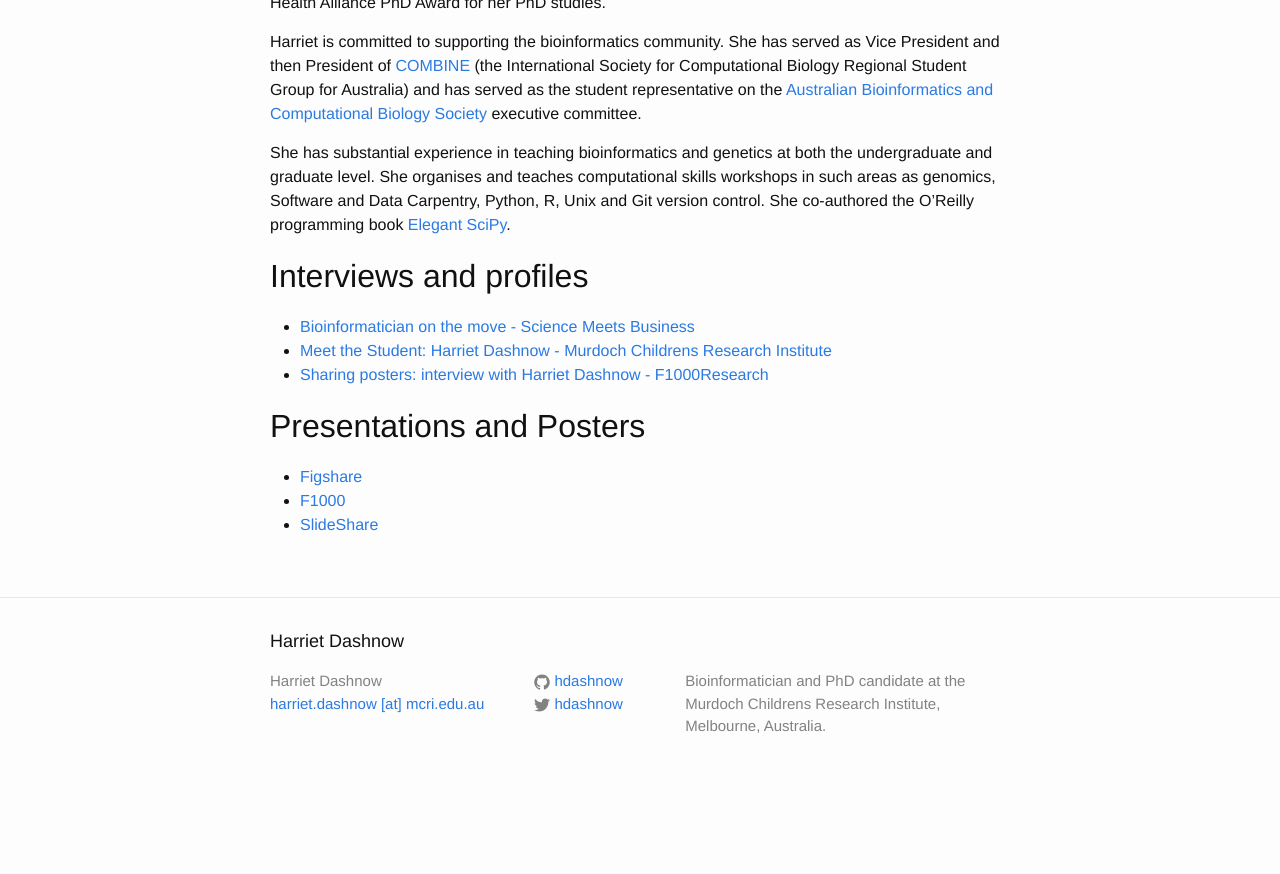
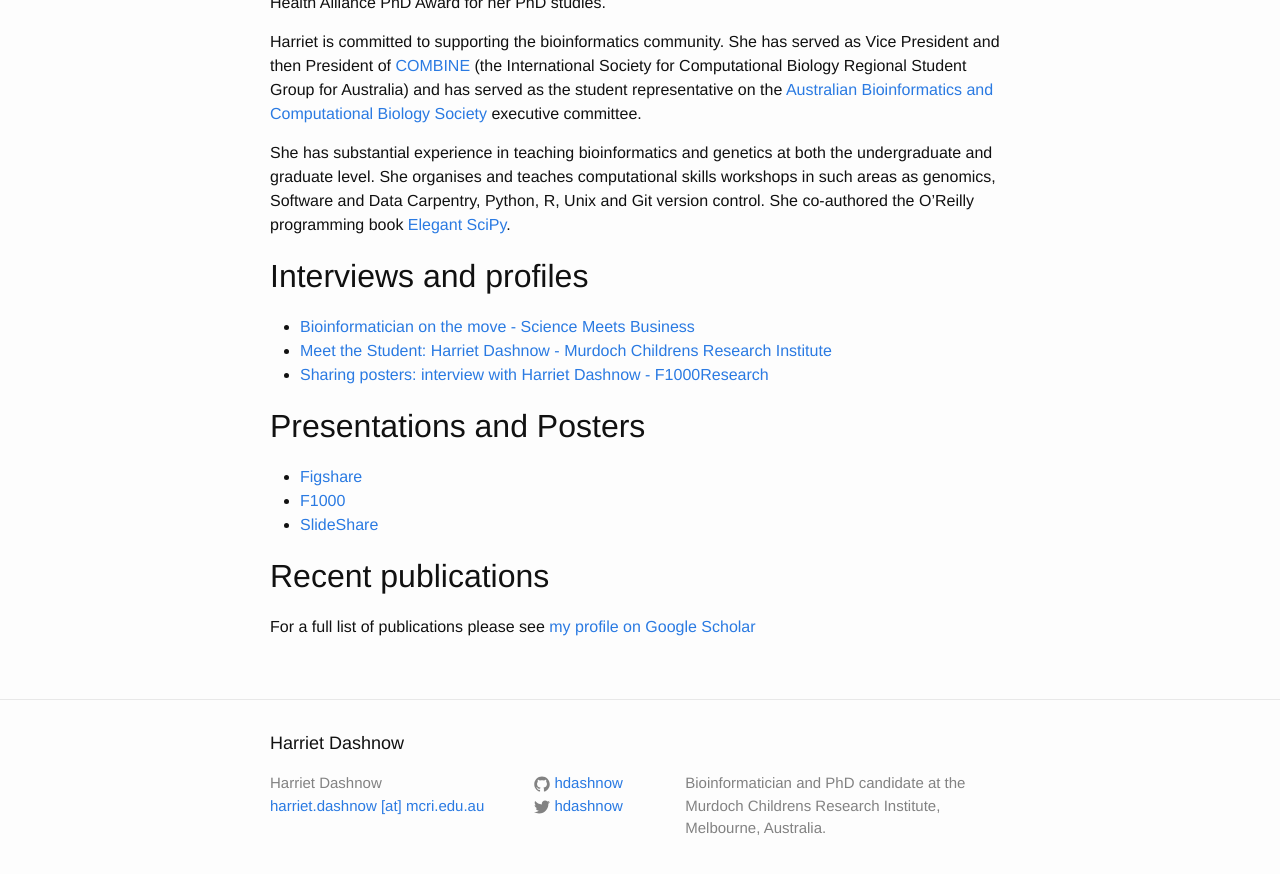
Before and after one commit to hdashnow/hdashnow.github.io, a Jekyll site: the page built from about.md, in a window 1280 px wide and 900 px high, scrolled down 1565 px. Shown: the top 874 px of the window. Built offline with Jekyll 4.4.1, drawn with Linux system fonts in a browser that asks for light colours; before the commit the page ends 2363 px from its top, so only the background shows below that; some of the changed lines change nothing that is shown.

Commit message:
Add recent publications java script from https://github.com/mikecrabb/ORCID.js

```diff
--- a/_includes/head.html
+++ b/_includes/head.html
@@ -9,4 +9,6 @@
   <link rel="stylesheet" href="{{ "/css/main.css" | prepend: site.baseurl }}">
   <link rel="canonical" href="{{ page.url | replace:'index.html','' | prepend: site.baseurl | prepend: site.url }}">
   <link rel="alternate" type="application/rss+xml" title="{{ site.title }}" href="{{ "/feed.xml" | prepend: site.baseurl | prepend: site.url }}" />
+
+  <script src="/js/orcid.js"></script>
 </head>
--- a/_includes/header.html
+++ b/_includes/header.html
@@ -23,5 +23,4 @@
     </nav>
 
   </div>
-
 </header>
--- a/about.md
+++ b/about.md
@@ -50,3 +50,10 @@
 * [Figshare](https://figshare.com/authors/Harriet_Dashnow/813049)
 * [F1000](http://f1000research.com/search?q=dashnow)
 * [SlideShare](http://www.slideshare.net/AustralianBioinformatics/how-we-became-bioinformaticians)
+
+## Recent publications
+For a full list of publications please see [my profile on Google Scholar](http://scholar.google.com.au/citations?user=4Y3m53gAAAAJ&hl=en)
+<script>
+    createORCIDProfile("0000-0001-8433-6270","myPublications");
+</script>
+<div id="myPublications"></div>
--- /dev/null
+++ b/js/orcid.js
@@ -0,0 +1,208 @@
+/**
+ * Created by michaelcrabb on 05/03/2017.
+ */
+
+
+function createORCIDProfile(orcidID, elementID) {
+
+  var ORCIDLink = "https://pub.orcid.org/v2.0/" + orcidID + "/works";
+
+  fetch(ORCIDLink,
+
+      {
+        headers: {
+          "Accept": "application/orcid+json"
+        }
+      })
+    .then(
+      function(response) {
+        if (response.status !== 200) {
+          console.log('Looks like there was a problem. Status Code: ' +
+            response.status);
+          return;
+        }
+
+        // Examine the text in the response
+        response.json().then(function(data) {
+
+          ////DEBUG!
+          // console.log(data);
+
+          var output = "";
+          for (var i in data.group) {
+
+            if (i >= 20) { break; }
+
+            //PAPER NAME
+            if (data.group[i]["work-summary"]["0"].title.title.value != null) {
+              var publicationName = data.group[i]["work-summary"]["0"].title.title.value;
+            }
+
+
+            //PUBLICATION YEAR
+            if (data.group[i]["work-summary"]["0"]["publication-date"] != null) {
+              var publicationYear = data.group[i]["work-summary"]["0"]["publication-date"].year.value;
+            } else {
+              var publicationYear = "";
+            }
+
+            //DOI REFERENCE
+            if (data.group[i]["external-ids"]["external-id"]["length"] != 0) {
+              for (var j in data.group[i]["external-ids"]["external-id"]) {
+                if (data.group[i]["external-ids"]["external-id"][j]["external-id-type"] == 'doi') {
+                  var doiReference = data.group[i]["external-ids"]["external-id"][j]["external-id-value"];
+                  break;
+                }
+              }
+            } else {
+              var doiReference = "";
+            }
+
+            //JOURNAL NAME
+            var putcode = data.group[i]["work-summary"]["0"]["put-code"];
+            //console.log(journalTitle);
+
+            output += "<p><span id='publication_" + i + "'><strong>" + publicationName + "</strong>";
+            output += " (" + publicationYear + ") </em></span>";
+            output += " <a href='https://doi.org/" + doiReference + "'> " + doiReference + "</a></p>";
+            getJournalTitle(orcidID, putcode, i);
+
+          }
+
+          document.getElementById(elementID).innerHTML = output;
+        });
+      }
+    )
+    .catch(function(err) {
+      console.log('Fetch Error :-S', err);
+    });
+}
+
+function getJournalTitle(orcidID, journalID, i) {
+  var ORCIDLink = "https://pub.orcid.org/v2.0/" + orcidID + "/work/" + journalID;
+  fetch(ORCIDLink, {
+      headers: {
+        "Accept": "application/orcid+json"
+      }
+    })
+    .then(
+      function(response) {
+        if (response.status !== 200) {
+          console.log('Looks like there was a problem. Status Code: ' +
+            response.status);
+          return;
+        }
+        response.json().then(function(data) {
+          if (data["journal-title"] != null) {
+            var output = data["journal-title"].value;
+            document.getElementById("publication_" + i).innerHTML = document.getElementById("publication_" + i).innerHTML + output;
+          }
+        });
+      }
+    )
+    .catch(function(err) {
+      console.log('Fetch Error :-S', err);
+    });
+}
+
+function createORCIDFundingProfile(orcidID, elementID) {
+
+  var ORCIDLink = "https://pub.orcid.org/v2.0/" + orcidID + "/fundings";
+
+  fetch(ORCIDLink,
+
+      {
+        headers: {
+          "Accept": "application/orcid+json"
+        }
+      })
+    .then(
+      function(response) {
+        if (response.status !== 200) {
+          console.log('Looks like there was a problem. Status Code: ' +
+            response.status);
+          return;
+        }
+        response.json().then(function(data) {
+
+          ////DEBUG!
+          // console.log(data);
+
+          var output = "";
+          for (var i in data.group) {
+            //GET PUT CODES
+            var putcode = data.group[i]["funding-summary"]["0"]["put-code"];
+            getFundingInformation(putcode, orcidID, elementID)
+          }
+
+          document.getElementById(elementID).innerHTML = output;
+        });
+      }
+    )
+    .catch(function(err) {
+      console.log('Fetch Error :-S', err);
+    });
+}
+
+function getFundingInformation(putcode, orcidID, elementID) {
+  var ORCIDLink = "https://pub.orcid.org/v2.0/" + orcidID + "/funding/" + putcode;
+
+  fetch(ORCIDLink,
+
+      {
+        headers: {
+          "Accept": "application/orcid+json"
+        }
+      })
+    .then(
+      function(response) {
+        if (response.status !== 200) {
+          console.log('Looks like there was a problem. Status Code: ' +
+            response.status);
+          return;
+        }
+        response.json().then(function(data) {
+
+          ////DEBUG!
+          console.log(data);
+
+          if (data["title"] != null) {
+            var fundingTitle = data["title"]["title"].value;
+          } else {
+            var fundingTitle = "";
+          }
+
+          if (data["organization-defined-type"].value != null) {
+            var fundingType = data["organization-defined-type"].value;
+          } else {
+            var fundingType = "";
+          }
+
+          if (data["organization"]["name"] != null) {
+            var fundingBody = data["organization"]["name"];
+          } else {
+            var fundingBody = "";
+          }
+
+          if (data["start-date"]["year"] != null) {
+            var startDate = data["start-date"]["year"].value;
+          } else {
+            var startDate = "";
+          }
+
+          var output = "<p>";
+          output += "<strong>" + fundingTitle + "</strong> ";
+          output += "(" + startDate + "), "
+          output += fundingBody + " <em>(" + fundingType + ")</em>";
+          output += "</p>";
+
+          document.getElementById(elementID).innerHTML = output + document.getElementById(elementID).innerHTML;
+
+        });
+
+      }
+    )
+    .catch(function(err) {
+      console.log('Fetch Error :-S', err);
+    });
+}
```
